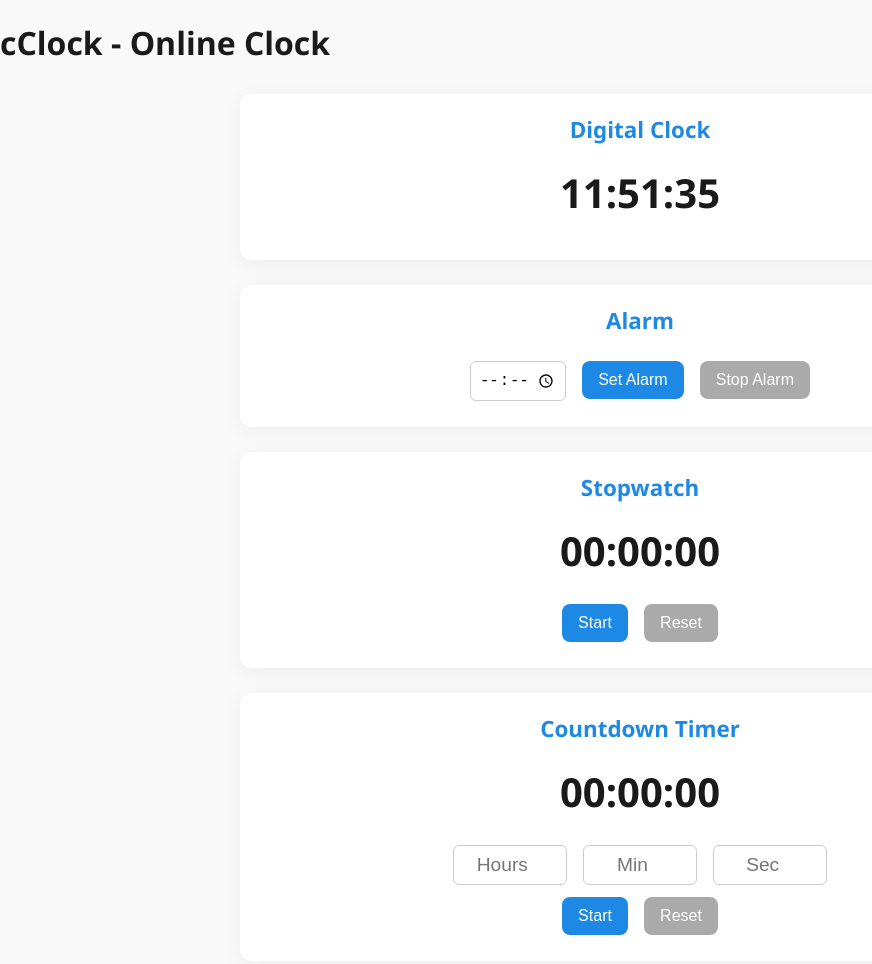
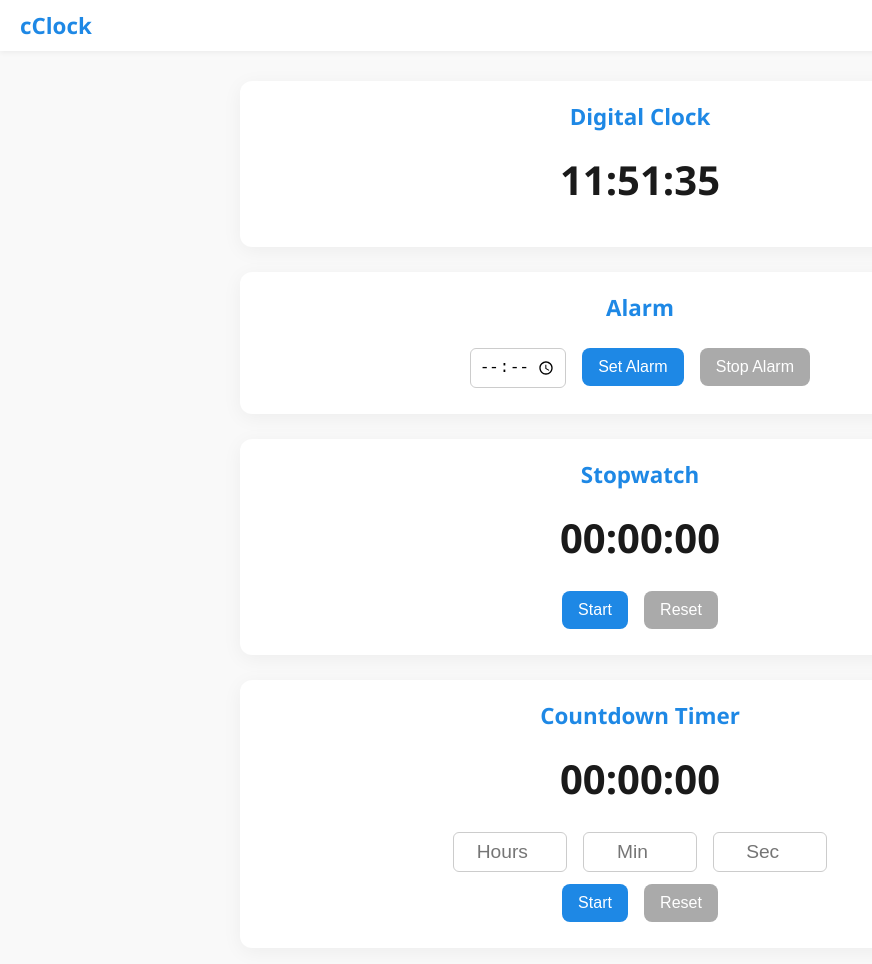
Before and after one commit to Catalin198603/cclock, a plain HTML site: page index.html in a window 1280 px wide. Shown: the whole page, without its empty margins (0-872 px from the left). Drawn offline with Linux system fonts and the light colour scheme.

Commit message:
Update index.html

```diff
--- a/index.html
+++ b/index.html
@@ -7,9 +7,9 @@
   <link rel="stylesheet" href="styles.css"/>
 </head>
 <body>
-  <header>
-    <h1>cClock - Online Clock</h1>
-  </header>
+  <nav>
+    <h1>cClock</h1>
+  </nav>
   <main>
     <section id="clock-section">
       <h2>Digital Clock</h2>
```
